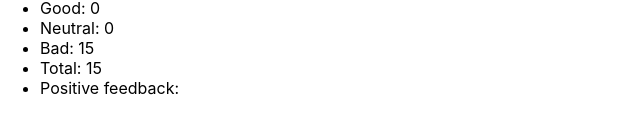
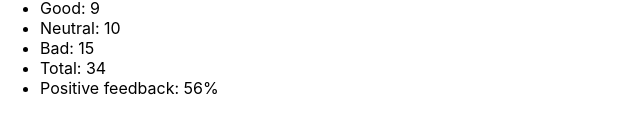
Before and after one commit to AnnaRed1982/goit-react-hw-02-feedback, a React (Create React App) app: page / in a window 1280 px wide. Shown: the part 175-308 px from the top of the page, without its empty margins (0-640 px from the left). Built offline with nearby package versions, Linux system fonts and the light colour scheme.

Commit message:
Update App.jsx

```diff
--- a/src/components/App.jsx
+++ b/src/components/App.jsx
@@ -2,8 +2,8 @@ import React, { Component } from 'react';
 
 export class App extends Component {
   state = {
-    good: 0,
-    neutral: 0,
+    good: 9,
+    neutral: 10,
     bad: 15,
   };
 
@@ -26,9 +26,17 @@ export class App extends Component {
     return total;
   };
 
+  getPositiveFeedback = (good, neutral, getTotalVotesCount) => {
+    let total = getTotalVotesCount();
+    let positiveFeedback = (good + neutral) / total;
+    return positiveFeedback;
+  };
+
   render() {
     const { good, neutral, bad } = this.state;
-
+    let positiveFeedback = Math.round(
+      this.getPositiveFeedback(good, neutral, this.getTotalVotesCount) * 100
+    );
     return (
       <div>
         <h1>Please leave feedback</h1>
@@ -52,7 +60,7 @@ export class App extends Component {
           <li>Neutral: {neutral}</li>
           <li>Bad: {bad}</li>
           <li>Total: {this.getTotalVotesCount()}</li>
-          <li>Positive feedback:</li>
+          <li>Positive feedback: {positiveFeedback}%</li>
         </ul>
       </div>
     );
```
